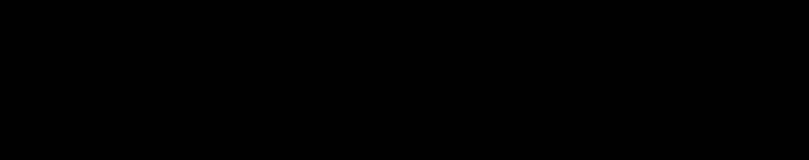
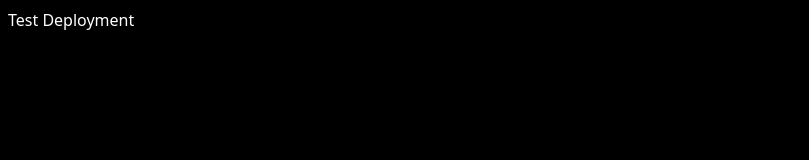
Before and after one commit to OneWord-Labs/SolTap, a React (Vite) app in the folder game/: page / in a window 1280 px wide. Shown: the top 160 px of the page, without its empty margins (0-809 px from the left). Built offline with nearby package versions, Linux system fonts and the light colour scheme.

Commit message:
test: Add deployment test messages

```diff
--- a/game/src/App.tsx
+++ b/game/src/App.tsx
@@ -39,7 +39,14 @@ function App() {
     };
   }, []);
 
-  return <div id="game-container" />;
+  return (
+    <div>
+      <div style={{ position: 'fixed', top: 0, left: 0, padding: '8px', background: 'rgba(0,0,0,0.5)', color: '#fff', zIndex: 1000 }}>
+        Test Deployment
+      </div>
+      <div id="game-container" />
+    </div>
+  );
 }
 
 export default App;
```
Also changed, not shown: 1 other file (tests, documents, lock files or other folders).
